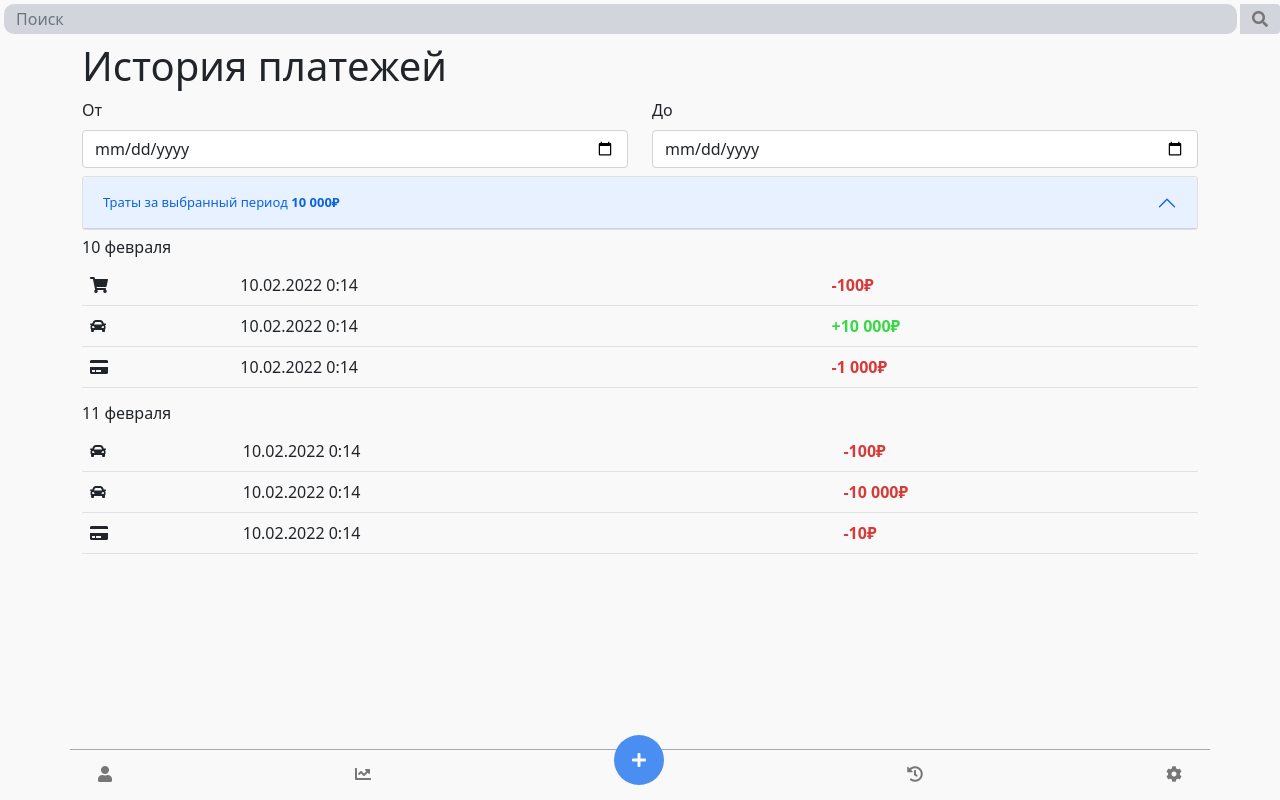
After one commit to barolad/predprofolimp-2022, a Flask app: template templates/history.html in a window 1280 px wide. The commit adds this page. Run offline with Flask 2, Linux system fonts and the light colour scheme; the template is opened without the code that fills it, so the values that code supplies are empty; some libraries are stand-ins or nearby versions.

Commit message:
Bug fix. History page.

```diff
--- /dev/null
+++ b/templates/history.html
@@ -0,0 +1,159 @@
+<!DOCTYPE html>
+<html lang="ru">
+<head>
+    <meta charset="UTF-8">
+    <meta http-equiv="X-UA-Compatible" content="IE=edge">
+    <meta name="viewport" content="width=device-width, initial-scale=1.0">
+    <link rel="stylesheet" href="{{url_for('static', filename='css/bootstrap.min.css')}}">
+    <link rel="stylesheet" href="{{url_for('static', filename='css/all.css')}}">
+    <link rel="stylesheet" href="{{url_for('static', filename='css/style.css')}}">
+    <link href="https://fonts.googleapis.com/css2?family=Material+Icons"rel="stylesheet">
+    <!-- <link rel="stylesheet" href="https://stackpath.bootstrapcdn.com/bootstrap/5.0.0-alpha1/css/bootstrap.min.css" integrity="sha384-r4NyP46KrjDleawBgD5tp8Y7UzmLA05oM1iAEQ17CSuDqnUK2+k9luXQOfXJCJ4I" crossorigin="anonymous"> -->
+    <script src="https://cdn.jsdelivr.net/npm/bootstrap@5.1.3/dist/js/bootstrap.min.js"></script>
+    <script src="https://cdn.jsdelivr.net/npm/bootstrap@5.1.3/dist/js/bootstrap.bundle.min.js"></script>
+    <title>Document</title>
+    <style>
+        body{
+            background-color: #f9f9f9;
+        }
+        .bottom-menu{
+            background-color: #f9f9f9;
+            color: #777777;
+            border-top: 1px solid #a9a9a9;
+        }
+        .menu-button{
+            background-color: #4a8ef1;
+            border-radius: 50%;
+            width: 50px;
+            height: 50px;
+        }
+        .searchbar{
+            width: 100%;
+        }
+        .plusmon{
+            color: #39d846;
+            font-weight: bold;
+        }
+        .minusmon{
+            color: #d83939;
+            font-weight: bold;
+        }
+        .accordion-button{
+            font-size: small !important;
+        }
+    </style>
+</head>
+<body>
+    <div class="input-group rounded mt-1">
+        <input style="border-radius: 10px!important; height: 30px; background-color: #D2D6DC; border: none; color: #9b9b9b;" type="search" class="form-control rounded mx-1" placeholder="Поиск" aria-label="Search" aria-describedby="search-addon" />
+        <span style="background-color: #d2d6dc; color: #777777;" class="input-group-text border-0" id="search-addon">
+          <i class="fa fa-search"></i>
+        </span>
+      </div>
+    <!-- Основная страничька-->
+    <div class="container mt-2">
+    <h1>История платежей</h1>
+    <form action="history" method="get" class="row">
+        <div class="col-6">
+            <label for="exampleFormControlInput1" class="form-label">От</label>
+            <div class="input-group">
+              <input type="date" class="form-control" id="date" name="date" placeholder="Дата" required>
+            </div>
+        </div>
+        <div class="col-6">
+            <label for="exampleFormControlInput1" class="form-label">До</label>
+            <div class="input-group">
+              <input type="date" class="form-control" id="date" name="date" placeholder="Дата" required>
+            </div>
+        </div>
+    </form>
+    <div class="accordion mt-2 " id="accordionExample">
+        <div class="accordion-item">
+          <h2 class="accordion-header" id="headingOne">
+            <button class="accordion-button" type="button" data-bs-toggle="collapse" data-bs-target="#collapseOne" aria-expanded="true" aria-controls="collapseOne">
+              Траты за выбранный период&nbsp;<strong>10 000₽</strong>
+            </button>
+          </h2>
+          <div id="collapseOne" class="accordion-collapse collapse" aria-labelledby="headingOne" data-bs-parent="#accordionExample">
+            <div class="accordion-body">
+              <img src="https://avatars.mds.yandex.net/get-zen_doc/5232843/pub_610465e375ac2b08430d20e7_610465ebf732f72ee17b83c6/scale_1200" alt="" height="200" width="200" srcset="">
+            </div>
+          </div>
+        </div>
+      </div>
+    <div class="tablesmon mt-2">
+        <h6>10 февраля</h6>
+        <table class="table">
+            <!-- <thead>
+            <tr>
+                <th scope="col">#</th>
+                <th scope="col">First</th>
+                <th scope="col">Last</th>
+                <th scope="col">Handle</th>
+            </tr>
+            </thead> -->
+            <tbody>
+            <tr>
+                <th scope="row"><i class="fa fa-shopping-cart" aria-hidden="true"></i></th>
+                <td>10.02.2022 0:14</td>
+                <td class="minusmon">-100₽</td>
+            </tr>
+            <tr>
+                <th scope="row"><i class="fa fa-car" aria-hidden="true"></i></th>
+                <td>10.02.2022 0:14</td>
+                <td class="plusmon">+10 000₽</td>
+            </tr>
+            <tr>
+                <th scope="row"><i class="fa fa-credit-card" aria-hidden="true"></i></th>
+                <td>10.02.2022 0:14</td>
+                <td class="minusmon">-1 000₽</td>
+            </tr>
+            </tbody>
+        </table>
+        <h6>11 февраля</h6>
+        <table class="table">
+            <!-- <thead>
+            <tr>
+                <th scope="col">#</th>
+                <th scope="col">First</th>
+                <th scope="col">Last</th>
+                <th scope="col">Handle</th>
+            </tr>
+            </thead> -->
+            <tbody>
+            <tr>
+                <th scope="row"><i class="fa fa-car" aria-hidden="true"></i></th>
+                <td>10.02.2022 0:14</td>
+                <td class="minusmon">-100₽</td>
+            </tr>
+            <tr>
+                <th scope="row"><i class="fa fa-car" aria-hidden="true"></i></th>
+                <td>10.02.2022 0:14</td>
+                <td class="minusmon">-10 000₽</td>
+            </tr>
+            <tr>
+                <th scope="row"><i class="fa fa-credit-card" aria-hidden="true"></i></th>
+                <td>10.02.2022 0:14</td>
+                <td class="minusmon">-10₽</td>
+            </tr>
+            </tbody>
+        </table>
+
+        <!-- Нижнее меню -->
+        <div class="container fixed-bottom bottom-menu">
+            <div class="row mx-1">
+                <div class="col-12  d-flex flex-row justify-content-between">
+                    <a href="#" style="color:inherit"><i class="py-3 fa fa-user" aria-hidden="true"></i></a>
+                    <a href="#" style="color:inherit"><i class="py-3 fa fa-chart-line" aria-hidden="true"></i></a>
+                    <div style="color:#f9f9f9; top: -15px !important;" class="menu-button d-flex justify-content-center align-items-center position-relative">
+                        <a href="{{url_for('addPayment')}}" style="color:#f9f9f9"><i class="py-3 fa fa-plus" aria-hidden="true"> </i> </a>
+                    </div>
+                    <a href="#" style="color:inherit"><i class="py-3 fa fa-history" aria-hidden="true"></i></a>
+                    <a href="#" style="color:inherit"><i class="py-3 fa fa-cog" aria-hidden="true"></i></a>
+                </div>
+            </div>
+        </div>
+        </div>
+    </div>
+</body>
+</html>
--- a/templates/index.html
+++ b/templates/index.html
@@ -61,7 +61,7 @@
                 <div style="color:#f9f9f9; top: -15px !important;" class="menu-button d-flex justify-content-center align-items-center position-relative">
                     <a href="{{url_for('addPayment')}}" style="color:#f9f9f9"><i class="py-3 fa fa-plus" aria-hidden="true"> </i> </a>
                 </div>
-                <a href="#" style="color:inherit"><i class="py-3 fa fa-history" aria-hidden="true"></i></a>
+                <a href="{{url_for('history')}}" style="color:inherit"><i class="py-3 fa fa-history" aria-hidden="true"></i></a>
                 <a href="#" style="color:inherit"><i class="py-3 fa fa-cog" aria-hidden="true"></i></a>
             </div>
         </div>
```
